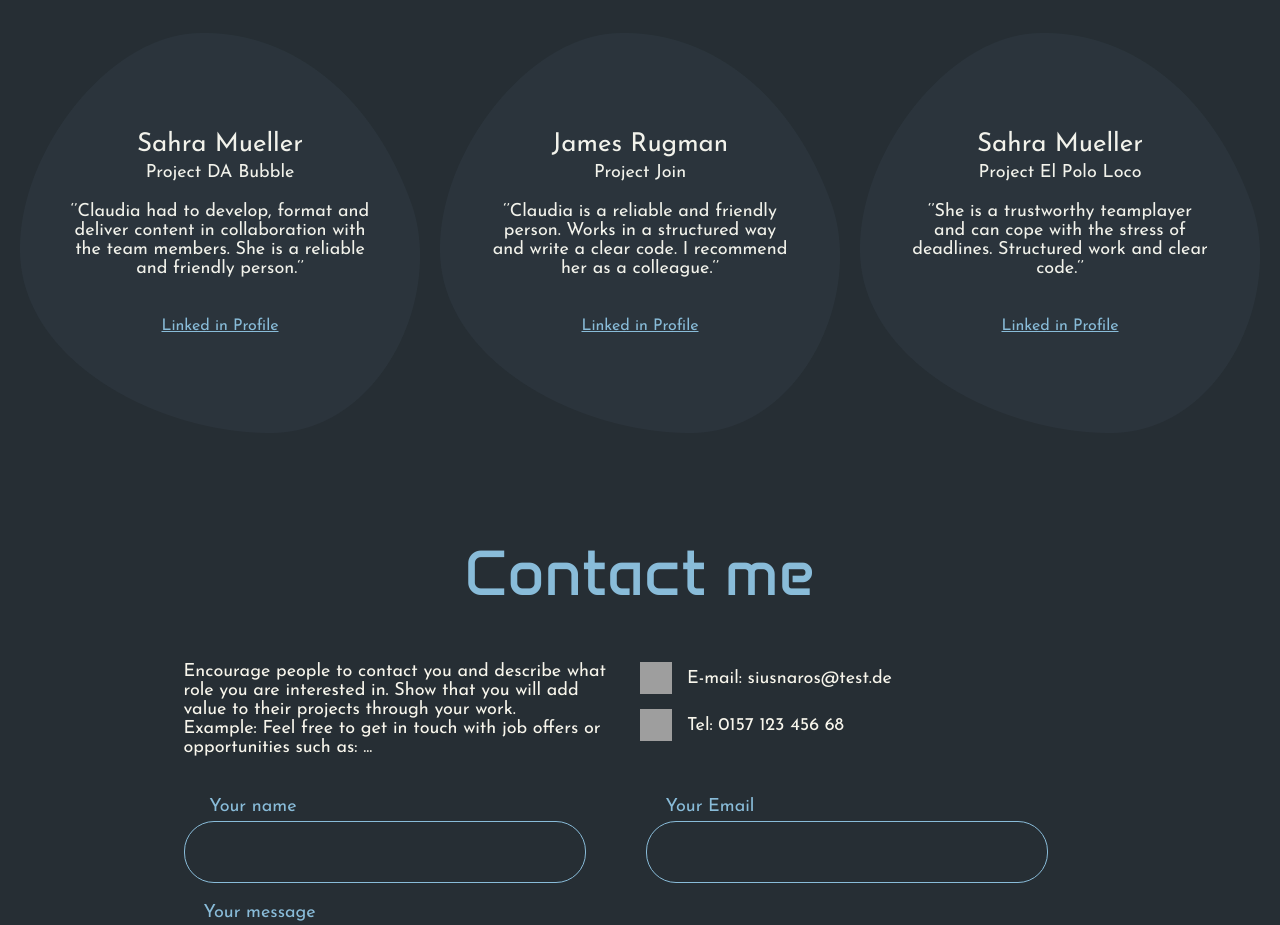
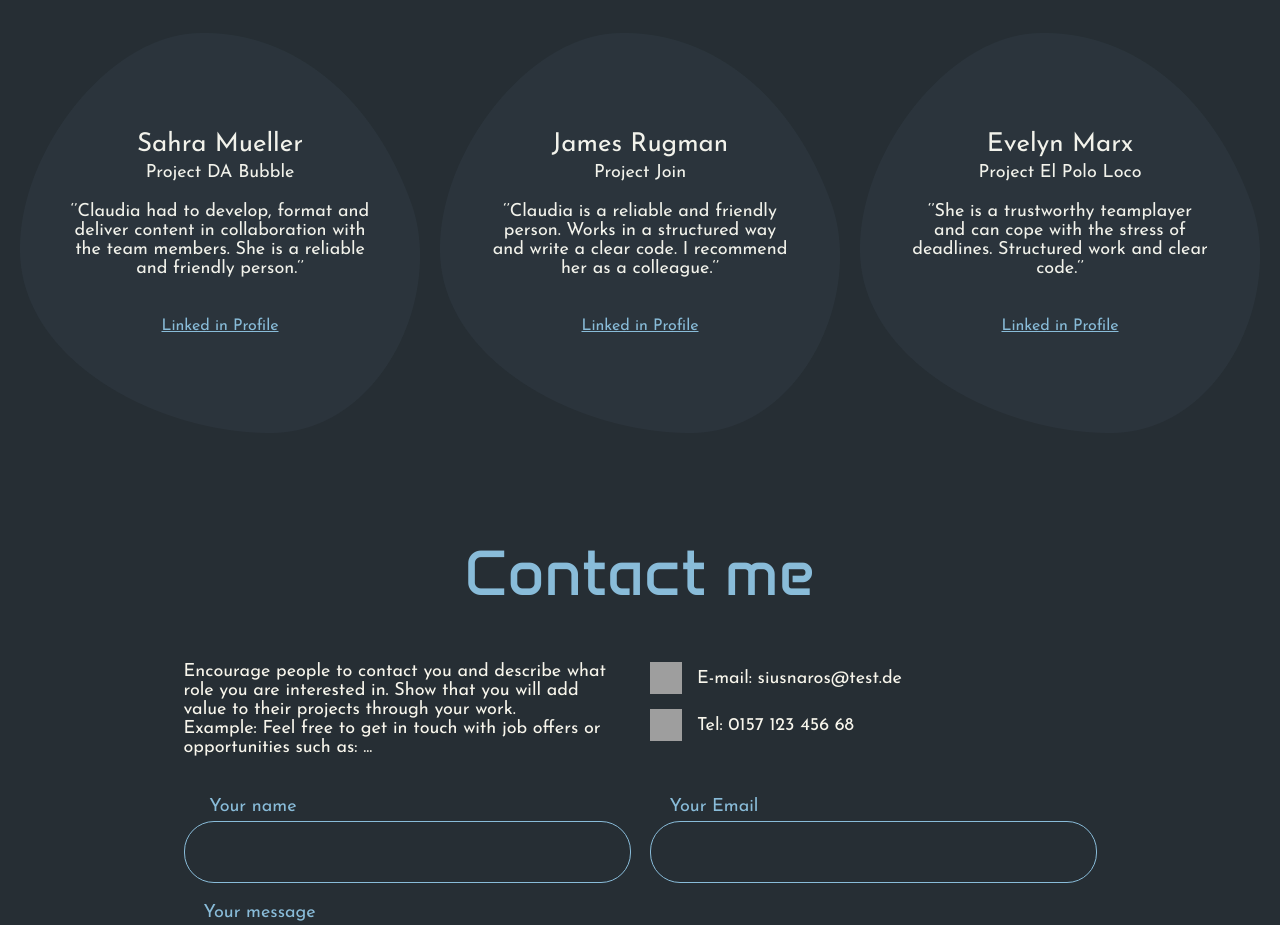
Before and after one commit to twenty2industries/portfolio, an Angular app: page / in a window 1280 px wide. Shown: the part 4140-5065 px from the top of the page. Built offline with nearby package versions, Linux system fonts and the light colour scheme; grey boxes are pictures that could not be loaded.

Commit message:
style: more detail styling added to contact-me.component

```diff
--- a/src/app/main-content/contact-me/contact-me.component.html
+++ b/src/app/main-content/contact-me/contact-me.component.html
@@ -23,8 +23,9 @@
     </div>
     <div class="messageInput">
       <span>{{contactData.formFields.message.label}}</span>
-      <input class="messageField" type="text" />
-      <div class="checkArea"> <input class="checkBox" type="checkbox" /> {{contactData.formFields.message.privacyText}}</div>
+      <input id="yourMessageField" class="messageField" type="text" />
+      <div class="checkArea">
+        <input class="checkBox" type="checkbox" /> {{contactData.formFields.message.privacyText}}</div>
     </div>
 
   </div>
--- a/src/app/main-content/contact-me/contact-me.component.scss
+++ b/src/app/main-content/contact-me/contact-me.component.scss
@@ -14,24 +14,29 @@ section {
   @include dFlex(normal, normal);
   margin-top: 5rem;
   width: 100%;
+  gap: 1rem
 }
 .formularInput {
-  @include dFlex(start, center);
+  @include dFlex(space-between, center);
   width: 100%;
-  gap: 6rem;
 }
 
 .messageInput {
   @include dFlex(start, start);
   flex-direction: column;
 
-  > .messageField {
+  .messageField {
     width: 91.1rem;
     height: 14.6rem;
     background-color: #262e34;
     border: solid 0.1rem #89bcd9;
     border-radius: 3rem;
     margin-bottom: 2rem;
+    text-align:start
+
+    &:focus {
+      background-color: #64879b36; // not working
+    }
   }
 }
 
@@ -44,7 +49,7 @@ section {
 .textField {
   @include dFlex(center, start);
   background-color: #262e34;
-  width: 40rem;
+  width: 44.5rem;
   height: 6rem;
   border: solid 0.1rem #89bcd9;
   border-radius: 3rem;
@@ -75,6 +80,7 @@ div {
   @include dFlex(center, start);
   flex-direction: column;
   width: 50%;
+
   > p {
     width: 44rem;
   }
@@ -83,10 +89,9 @@ div {
 .contactInfo {
   @include dFlex(start, start);
   flex-direction: column;
-  width: 44.5rem;
   gap: 1.5rem;
 
-    .telInfoInput {
+  .telInfoInput {
     cursor: pointer;
     @include dFlex(start, start); //MIXIN ERSTELLEN
     align-items: center;
@@ -103,14 +108,14 @@ div {
     }
     &:hover {
       color: #7aa7c0;
-        > .phoneImage {
+
+      > .phoneImage {
         background: url("/images/sections/contactMe/phoneHover.png");
         background-position: center;
         background-repeat: no-repeat;
       }
     }
   }
-
 
   .mailInfoInput {
     cursor: pointer;
@@ -130,6 +135,7 @@ div {
 
     &:hover {
       color: #64879b;
+
       > .emailImage {
         background: url("/images/sections/contactMe/mailHover.png");
         background-position: center;
@@ -139,7 +145,7 @@ div {
 
     &:active {
       color: #7aa7c0;
-        > .emailImage {
+      > .emailImage {
         background: url("/images/sections/contactMe/mailClick.png");
         background-position: center;
         background-repeat: no-repeat;
@@ -181,8 +187,12 @@ div {
 }
 
 input {
+  outline: none;
   font-size: 1.8rem;
   text-align: start;
   text-indent: 2rem;
   vertical-align: top;
+  &:focus {
+    background-color: #64879b36;
+  }
 }
--- a/src/app/main-content/contact-me/contact-me.component.ts
+++ b/src/app/main-content/contact-me/contact-me.component.ts
@@ -9,4 +9,11 @@ import { ContactFormData } from "./../interfaces/contactMe.interface";
 })
 export class ContactMeComponent {
 @Input() contactData!: ContactFormData;
+
+
+  isInputActive = false;
+
+  toggleInputFocus() {
+    this.isInputActive = !this.isInputActive;
+  }
 }
--- a/src/app/main-content/feedback/feedback.component.ts
+++ b/src/app/main-content/feedback/feedback.component.ts
@@ -44,7 +44,7 @@ export class FeedbackComponent {
     },
 
     {
-      userNames: [{ name: 'Sahra Mueller' }],
+      userNames: [{ name: 'Evelyn Marx' }],
       projects: [{ name: 'El Polo Loco' }],
       backgroundImage: {
         path: '/images/sections/mySkills/bgFeedbackDefault.png',
--- a/src/app/main-content/input-box/input-box.component.ts
+++ b/src/app/main-content/input-box/input-box.component.ts
@@ -1,13 +1,19 @@
 import { Component, Input } from '@angular/core';
-import { InputBoxData } from "../interfaces/input-box.interface";
+import { InputBoxData } from '../interfaces/input-box.interface';
 
 @Component({
   selector: 'app-input-box',
   imports: [],
   templateUrl: './input-box.component.html',
-  styleUrl: './input-box.component.scss'
+  styleUrl: './input-box.component.scss',
 })
 export class InputBoxComponent {
-@Input() inputBoxData!: InputBoxData;
-@Input() feedbackData!: InputBoxData;
+  @Input() inputBoxData!: InputBoxData;
+  @Input() feedbackData!: InputBoxData;
+
+  isInputActive = false;
+
+  toggleInputFocus() {
+    this.isInputActive = !this.isInputActive;
+  }
 }
```
